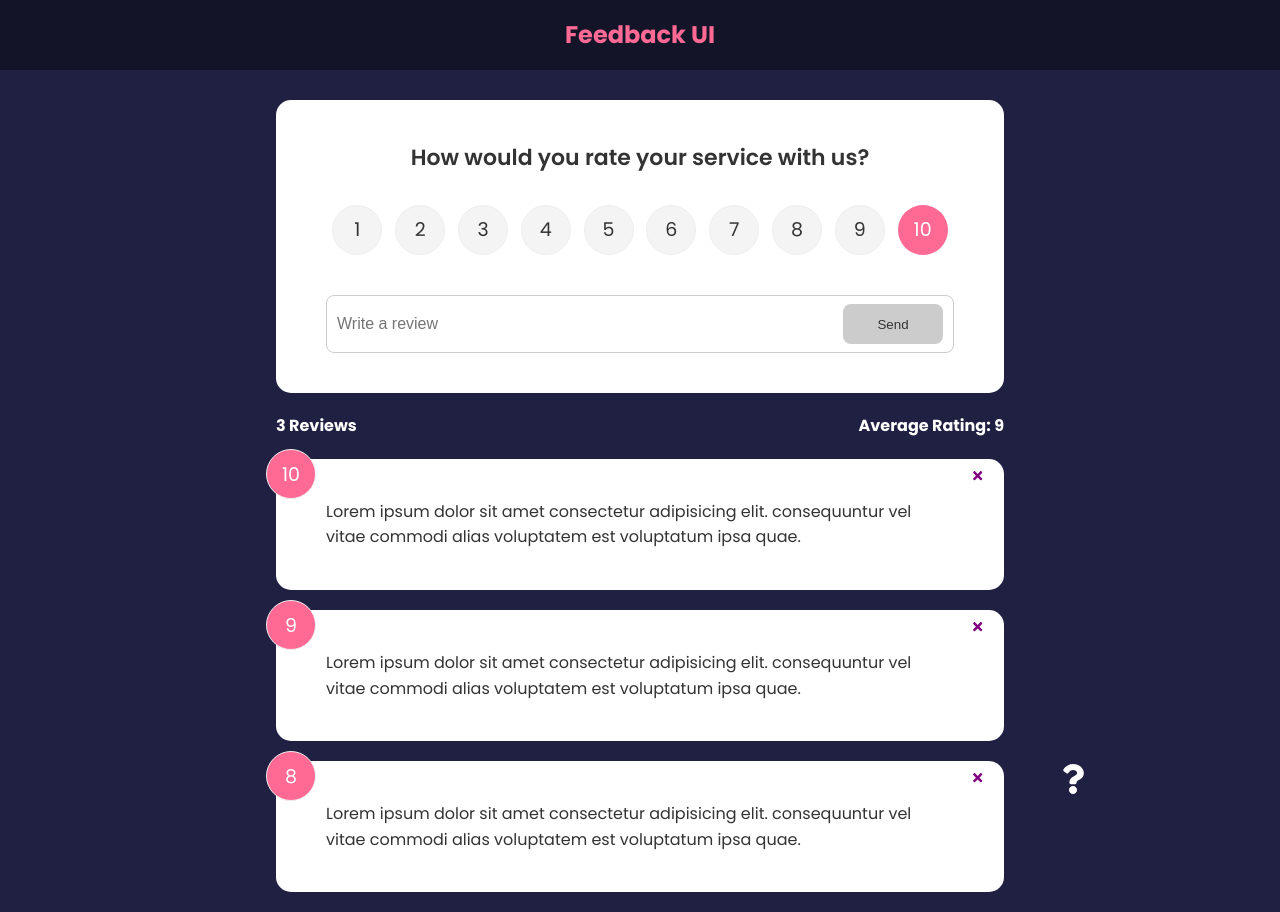
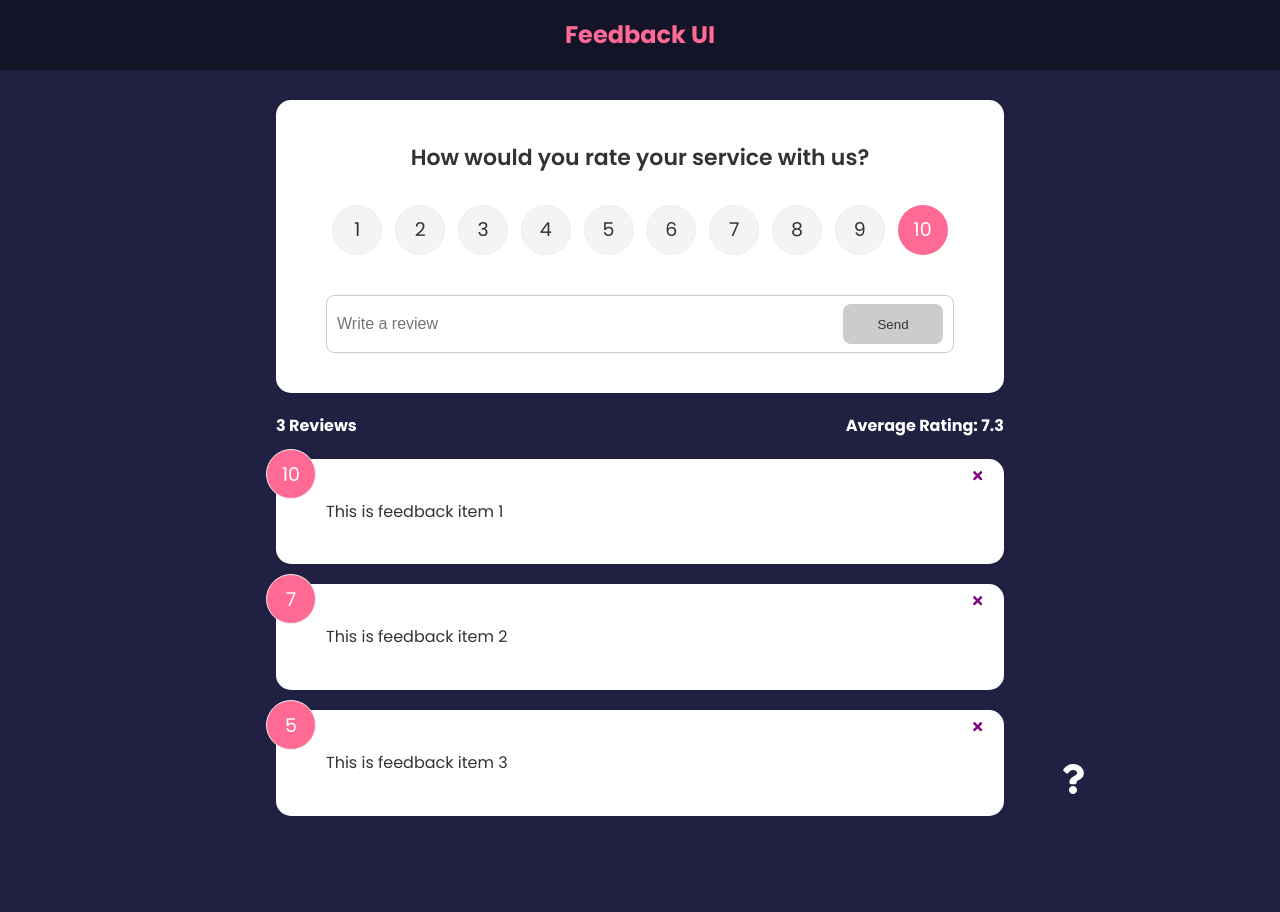
Before and after one commit to Muratozbk/react-feedback-app, a React (Create React App) app: page / in a window 1280 px wide. After the commit the page ends 836 px from the top, so only its background shows below. Built offline with nearby package versions, Linux system fonts and the light colour scheme.

Commit message:
feedback context

```diff
--- a/src/App.js
+++ b/src/App.js
@@ -1,39 +1,34 @@
-import { v4 as uuidv4 } from 'uuid'
 import { BrowserRouter as Router, Route, Routes } from 'react-router-dom'
-import { useState } from "react"
 import Header from "./components/Header"
 import FeedbackList from "./components/FeedbackList";
 import FeedbackStats from "./components/FeedbackStats";
-import FeedbackData from './data/feedbackData';
 import FeedbackForm from "./components/FeedbackForm";
 import AboutPage from './pages/AboutPage';
 import AboutIconLink from './components/AboutIconLink';
+import { FeedbackProvider } from './context/FeedbackContext';
 
 function App() {
-    const [feedback, setFeedback] = useState(FeedbackData)
+    // const [feedback, setFeedback] = useState(FeedbackData)
 
-    const addFeedback = (newFeedback) => {
-        newFeedback.id = uuidv4()
-        console.log(newFeedback)
-        setFeedback([newFeedback, ...feedback])
-    }
+    // const addFeedback = (newFeedback) => {
+    //     newFeedback.id = uuidv4()
+    //     console.log(newFeedback)
+    //     setFeedback([newFeedback, ...feedback])
+    // }
 
-    const deleteFeedback = (id) => {
-        if (window.confirm('Are you sure you want to delete?')) {
-            setFeedback(feedback.filter(item => item.id !== id))
-        }
-    }
     return (
+        <FeedbackProvider>
             <Router>
                 <Header />
                 <div className='container'>
                     <Routes>
                         <Route path='/'
                             element={<>
-                            <FeedbackForm handleAdd={addFeedback} />
-                            <FeedbackStats feedback={feedback} />
-                            <FeedbackList feedback={feedback}
-                                handleDelete={deleteFeedback} />
+                                <FeedbackForm />
+                                <FeedbackStats />
+                                <FeedbackList />
+                                {/* <FeedbackList hadleDelete=
+                                {deleteFeedback} /> */}
                             </>
                             }
                         ></Route>
@@ -42,6 +37,7 @@ function App() {
                     <AboutIconLink />
                 </div>
             </Router >
+        </FeedbackProvider>
     )
 }
 
--- a/src/components/FeedbackForm.jsx
+++ b/src/components/FeedbackForm.jsx
@@ -1,13 +1,17 @@
-import { useState } from "react";
+import { useState, useContext } from "react";
 import Card from "./shared/Card";
 import Button from "./shared/Button";
 import RatingSelect from "./RatingSelect";
+import FeedbackContext from "../context/FeedbackContext";
 
-function FeedbackForm({ handleAdd }) {
+
+function FeedbackForm() {
     const [text, setText] = useState('')
     const [rating, setRating] = useState(10)
     const [btnDisabled, setBtnDisabled] = useState(true)
     const [message, setMessage] = useState('')
+
+    const { addFeedback } = useContext(FeedbackContext)
 
     const handleTextChange = e => {
         if (text === '') {
@@ -19,7 +23,6 @@ function FeedbackForm({ handleAdd }) {
             setBtnDisabled(false)
             setMessage(null)
         }
-
         setText(e.target.value)
     }
 
@@ -30,7 +33,7 @@ function FeedbackForm({ handleAdd }) {
                 text,
                 rating
             }
-            handleAdd(newFeedback)
+            addFeedback(newFeedback)
 
             setBtnDisabled(true)
             setText('');
--- a/src/components/FeedbackItem.jsx
+++ b/src/components/FeedbackItem.jsx
@@ -1,14 +1,17 @@
 import { FaTimes } from 'react-icons/fa'
 import PropTypes from 'prop-types'
 import Card from "./shared/Card"
+import { useContext } from 'react'
+import FeedbackContext from '../context/FeedbackContext'
 // import { useState } from 'react'
 
-function FeedbackItem({ item, handleDelete }) {
+function FeedbackItem({ item, }) {
+    const { deleteFeedback } = useContext(FeedbackContext)
     return (
         // <Card reverse={true}>
         <Card>
             <div className="num-display">{item.rating}</div>
-            <button onClick={() => handleDelete(item.id)} className='close'>
+            <button onClick={() => deleteFeedback(item.id)} className='close'>
                 <FaTimes color='purple' />
             </button>
             <div className="text-display">{item.text}</div>
--- a/src/components/FeedbackList.jsx
+++ b/src/components/FeedbackList.jsx
@@ -1,29 +1,14 @@
-import PropTypes from 'prop-types'
+import { motion, AnimatePresence } from 'framer-motion'
+import { useContext } from 'react'
 import FeedbackItem from './FeedbackItem'
-import { motion, AnimatePresence } from 'framer-motion'
+import FeedbackContext from '../context/FeedbackContext'
 
-function FeedbackList({ feedback, handleDelete }) {
+function FeedbackList() {
+    const { feedback } = useContext(FeedbackContext)
+
     if (!feedback || feedback.length === 0) {
         return <p>No Feedback Yet</p>
     }
-
-    // return <div className="feedback-list">
-    //     <AnimatePresence>
-    //         {feedback.map((item) => (
-    //             <motion.div
-    //                 key={item.id}
-    //                 initial={{ opacity: 0 }}
-    //                 animate={{ opacity: 1 }}
-    //                 exit={{ opacity: 0 }}
-    //                 layout
-    //             >
-    //                 <FeedbackItem key={item.id} item={item}
-    //                     handleDelete={handleDelete} />
-    //             </motion.div>
-    //         ))}
-    //     </AnimatePresence>
-    // </div>
-
     return <div className='feedback-list'>
         <AnimatePresence>
             {feedback.map((item) => (
@@ -33,13 +18,11 @@ function FeedbackList({ feedback, handleDelete }) {
                     animate={{ opacity: 1 }}
                     exit={{ opacity: 0 }}
                 >
-                    <FeedbackItem key={item.id} item={item}
-                        handleDelete={handleDelete} />
+                    <FeedbackItem key={item.id} item={item} />
                 </motion.div>
             ))}
         </AnimatePresence>
     </div>
-
     // return <div className="feedback-list">
     //     {feedback.map((item) => (
     //         <FeedbackItem key={item.id} item={item}
@@ -48,13 +31,4 @@ function FeedbackList({ feedback, handleDelete }) {
     // </div>
 }
 
-FeedbackList.propTypes = {
-    feedback: PropTypes.arrayOf(
-        PropTypes.shape({
-            // id: PropTypes.number.isRequired,
-            text: PropTypes.string.isRequired,
-            rating: PropTypes.number.isRequired
-        }))
-}
-
 export default FeedbackList
--- a/src/components/FeedbackStats.jsx
+++ b/src/components/FeedbackStats.jsx
@@ -1,6 +1,8 @@
-import PropTypes from 'prop-types'
+import { useContext } from 'react';
+import FeedbackContext from '../context/FeedbackContext';
 
-function FeedbackStats({ feedback }) {
+function FeedbackStats() {
+    const { feedback } = useContext(FeedbackContext)
     //Calculate rating average
     let average = feedback.reduce((acc, cur) => {
         return acc + cur.rating
@@ -15,8 +17,7 @@ function FeedbackStats({ feedback }) {
     )
 }
 
-FeedbackStats.propTypes = {
-    feedback: PropTypes.array.isRequired
-}
-
 export default FeedbackStats
+// FeedbackStats.propTypes = {
+//     feedback: PropTypes.array.isRequired
+// }
--- /dev/null
+++ b/src/context/FeedbackContext.js
@@ -0,0 +1,46 @@
+import { createContext, useState } from 'react'
+import { v4 as uuidv4 } from 'uuid'
+
+const FeedbackContext = createContext()
+
+export const FeedbackProvider = ({ children }) => {
+    const [feedback, setFeedback] = useState([
+        {
+            id: 1,
+            text: 'This is feedback item 1',
+            rating: 10
+        },
+        {
+            id: 2,
+            text: 'This is feedback item 2',
+            rating: 7
+        },
+        {
+            id: 3,
+            text: 'This is feedback item 3',
+            rating: 5
+        },
+    ])
+
+    const addFeedback = (newFeedback) => {
+        newFeedback.id = uuidv4()
+        console.log(newFeedback)
+        setFeedback([newFeedback, ...feedback])
+    }
+
+    const deleteFeedback = (id) => {
+        if (window.confirm('Are you sure you want to delete?')) {
+            setFeedback(feedback.filter(item => item.id !== id))
+        }
+    }
+
+    return <FeedbackContext.Provider value={{
+        feedback,
+        deleteFeedback,
+        addFeedback,
+    }}>
+        {children}
+    </FeedbackContext.Provider>
+}
+
+export default FeedbackContext
```
Lines whose indentation alone changed are shown as unchanged.
